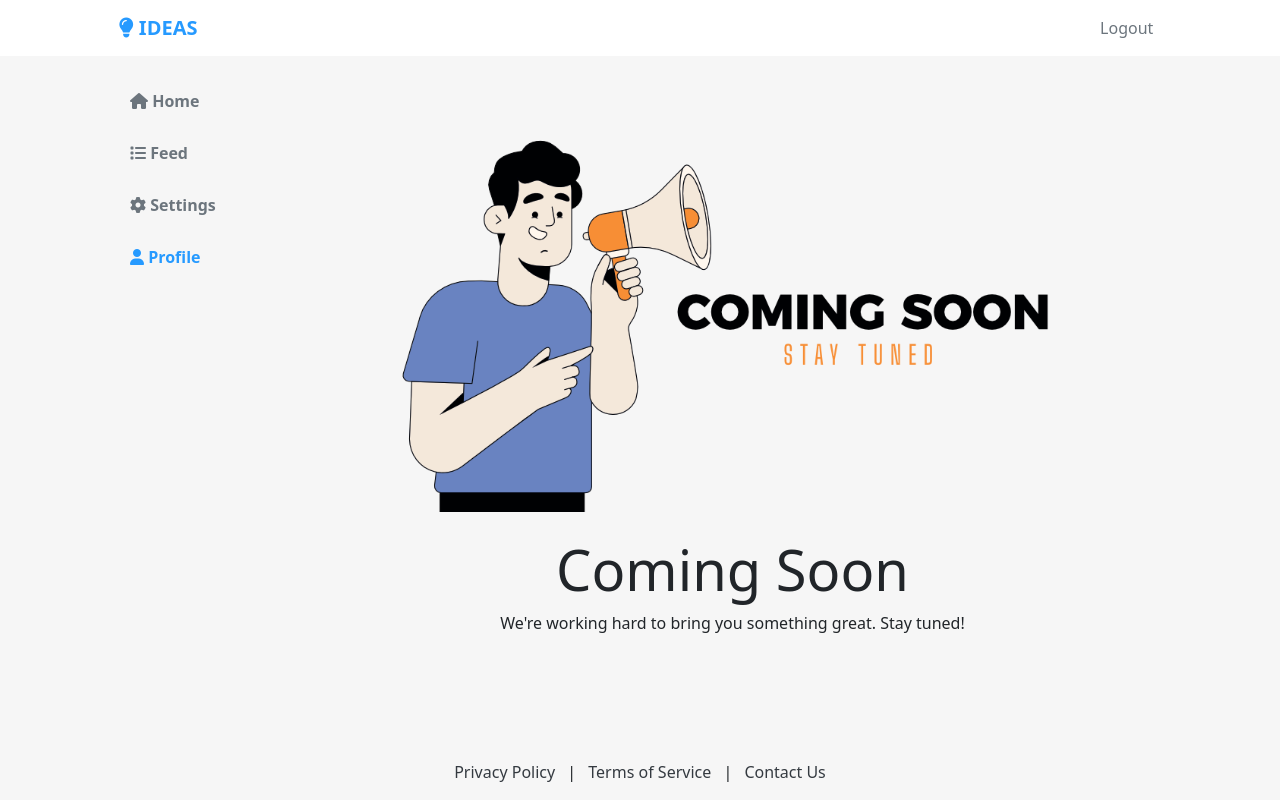
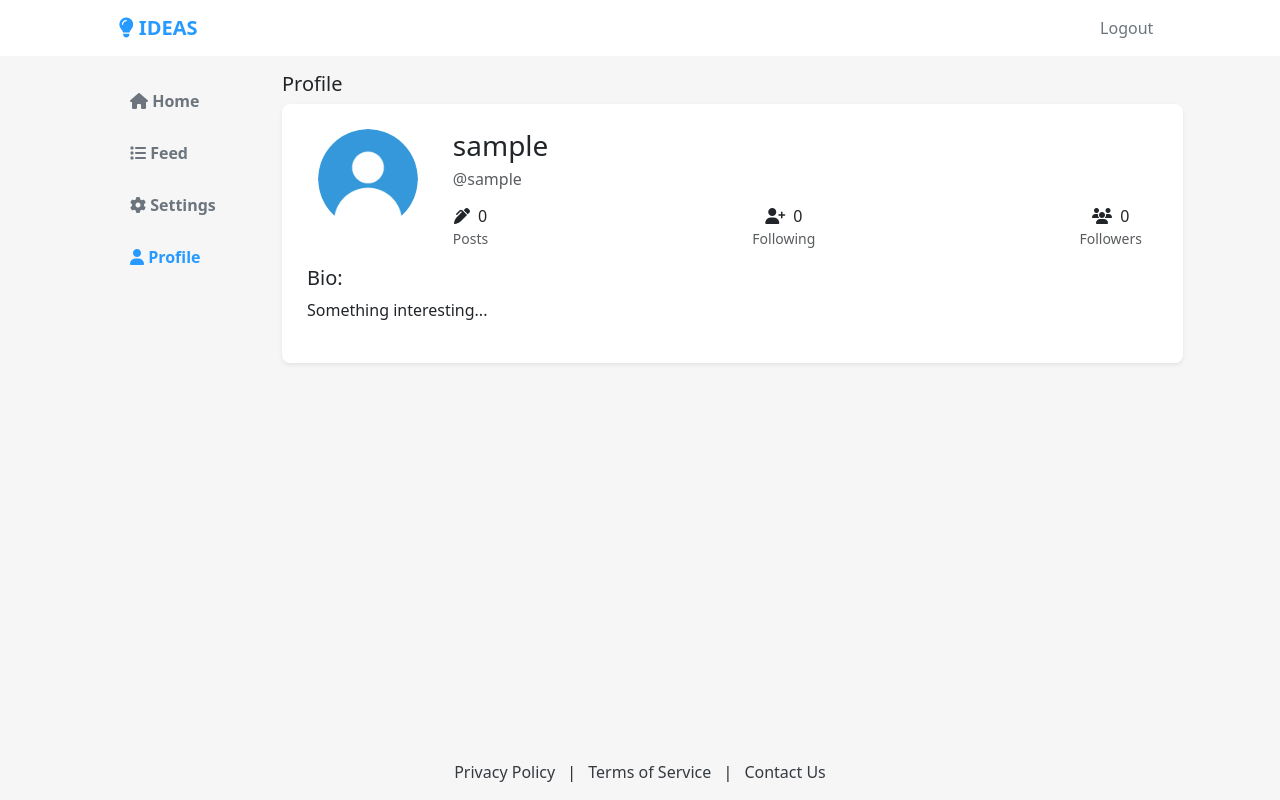
Before and after one commit to NikitaEdin/IdeasSocial, a Flask app: page /profile in a window 1280 px wide. Run offline with Flask 3, Linux system fonts and the light colour scheme; the visitor is signed in with stand-in values (Sample User, id 1); data that the repository does not hold is empty.

Commit message:
Added public profile pages

```diff
--- a/app/routes.py
+++ b/app/routes.py
@@ -45,9 +45,6 @@
     return render_template("home.html", title='Home', current_page='home', posts=posts, form=form)
 
 
-
-
-
 # Authenticaion routes#
 @app.route('/register', methods=['GET', 'POST'])
 def register():
@@ -90,6 +87,7 @@
     return render_template("/auth/login.html", title='Login', form=form)
 
 
+############### USER  ###############
 # Settings
 @app.route("/settings", methods=['GET', 'POST'])
 @login_required
@@ -165,8 +163,56 @@
                            profile_picture_form=profile_picture_form,
                            active_form = active_form)
 
+# Current_User profile
+@app.route("/profile")
+@login_required
+def profile():
+    # Get user posts (if any)
+    posts = Post.query.filter_by(user_id=current_user.id).order_by(Post.date_posted.desc()).all()
+    for post in posts:
+        post.humanized_time = humanize.naturaltime(datetime.utcnow() - post.date_posted)
+    # Stats - total posts
+    total_posts = len(posts)
+    # Stats - Following
+    total_following = 0
+    # Stats - Followers
+    total_followers = 0
 
-########## POSTS
+
+
+    return render_template("/user/profile.html", removeRightMenu=True, current_page='profile',
+                           posts=posts, total_posts=total_posts,
+                           total_following=total_following,
+                           total_followers=total_followers)
+
+
+# Other user public page
+@app.route("/user/<int:id>")
+def user_profile(id):
+    user = User.query.get_or_404(id)  # Get the user or return a 404 if not found
+
+    # Current user trying to access their own profile?
+    if current_user.is_authenticated and current_user.id == user.id:
+        return redirect(url_for('profile'))
+
+    posts = Post.query.filter_by(user_id=user.id).order_by(Post.date_posted.desc()).all()
+    for post in posts:
+        post.humanized_time = humanize.naturaltime(datetime.utcnow() - post.date_posted)
+    # Stats - total posts
+    total_posts = len(posts)
+    # Stats - Following
+    total_following = 0
+    # Stats - Followers
+    total_followers = 0
+
+
+    return render_template("/user/user_profile.html", user=user,
+                           posts=posts, total_posts=total_posts,
+                           total_following=total_following,
+                           total_followers=total_followers)
+
+
+########## POSTS ###############
 @app.route("/post/<int:post_id>")
 def view_post(post_id):
     post = Post.query.get_or_404(post_id)
@@ -181,13 +227,6 @@
 @login_required
 def feed():
     return render_template("/errors/coming_soon.html", removeRightMenu=True, current_page='feed')
-
-## Profile
-@app.route("/profile")
-@login_required
-def profile():
-    return render_template("/errors/coming_soon.html", removeRightMenu=True, current_page='profile')
-
 
 
 # Logout
--- a/app/static/main.css
+++ b/app/static/main.css
@@ -2,6 +2,8 @@
     --accent-colour: #269aff;
     --accent-hover-colour: #2980B9;
     --accent-press-colour: #275F80;
+
+    --success-colour: #03BD5B;
 }
 
 /* ///////////////////// Primary Buttons ///////////////////// */
--- /dev/null
+++ b/app/templates/user/profile.html
@@ -0,0 +1,134 @@
+{% extends 'base_with_menu.html' %}
+
+{% block page_content %}
+
+
+<h5 class="mt-2">Profile</h5>
+
+<!-- Profile -->
+<div class="container px-0">
+    <div class="card shadow-sm rounded-3 p-4" style="border-color: transparent !important;">
+        <div class="row align-items center">
+            <!-- Profile picture -->
+             <div class="col-md-2 d-flex justify-content-center">
+                <img src="{{ current_user.get_pfp() }}" alt="Profile Picture" class="rounded-circle" style="width: 100px; height: 100px;">
+             </div>
+
+             <!-- User name -->
+             <div class="col">
+                {% if current_user.displayname %}
+                <div class="d-flex justify-content-between me-3">
+                    <h3 class="mb-1">{{ current_user.displayname }}</h3>
+
+                    <!-- Buttons -->
+                    <div class="col-md-2 text-end">
+                        <a href="#" class="text-decoration-none text-muted">
+                            <i class="fas fa-edit me-1"></i> Edit Bio
+                        </a>
+                    </div>
+                </div>
+
+                {% else %}
+                    <h3 class="mb-1">{{ current_user.get_full_name() }}</h3>
+                {% endif %}
+
+                <p class="text-muted">@{{ current_user.username }}</p>
+
+                <div class="d-flex justify-content-between text-center mt-3 me-3">
+                    <!-- Total Posts -->
+                    <div class="">
+                        <h6 class="mb-0">
+                            <i class="fas fa-pen-alt me-1"></i> {{ total_posts}}
+                        </h6>
+                        <small class="text-muted">Posts</small>
+                    </div>
+
+                    <!-- Following -->
+                    <div class="">
+                        <h6 class="mb-0">
+                            <i class="fas fa-user-plus me-1"></i> {{ total_following}}
+                        </h6>
+                        <small class="text-muted">Following</small>
+                    </div>
+
+                    <!-- Followers -->
+                    <div class="">
+                        <h6 class="mb-0">
+                            <i class="fas fa-users me-1"></i> {{ total_followers }}
+                        </h6>
+                        <small class="text-muted">Followers</small>
+                    </div>
+                </div>
+             </div>
+        </div>
+
+        <!-- Bio Section -->
+         <div class="row mt-3">
+            <div class="col">
+                <h5>Bio:</h5>
+                <p>Something interesting...</p>
+            </div>
+         </div>
+
+    </div>
+</div>
+
+{% if posts %}
+<hr class="mt-3">
+{% endif %}
+
+
+<!-- User Posts -->
+<div class="mt-3">
+    {% for post in posts %}
+
+    <div class="card card-post my-3">
+        <div class="px-3 pt-2 d-flex justify-content-between align-items-center" >
+          <!-- Header-LEFT (user name & pfp) -->
+            <div class="d-flex align-items-start" >
+                <div class="d-flex align-items-center" >
+                    <img src="{{ post.author.get_pfp() }}" class="me-2 rounded-circle" style="width:50px;">
+                    <a class="card-title d-flex align-content-between">
+                        <a href="#" class="fs-6 text-decoration-none">{{ post.author.get_full_name() }}</a>
+                    </a>
+                </div>
+            </div>
+            <!-- Header-RIGHT (options) -->
+            <div class="d-flex align-items-center ">
+                <a href="{{ url_for('view_post', post_id=post.id) }}" class="text-decoration-none text-muted2">
+                    <i class="fas fa-eye me-1 "></i>
+                    <span>View Post</span>
+                </a>
+            </div>
+
+        </div>
+
+        <!-- Body -->
+        <div class="card-body pt-1">
+             <!-- Post Title -->
+            <h5 class="fw-medium my-0">{{ post.title }}</h5>
+
+            <!-- Post Content -->
+            <p class="fs-6 fw-light text-muted">
+                {{ post.content[:100] }}{% if post.content|length > 100 %}...{% endif %}
+            </p>
+            <div class="d-flex justify-content-between">
+                <div>
+                    <a href="#" class="fw-light nav-link fs-6"> <span class="fas fa-heart me-1">
+                        </span> 100 </a>
+                </div>
+                <div>
+                    <span class="fs-6 fw-light text-muted2"> <span class="fas fa-clock"> </span>
+                        {{ post.humanized_time }}
+                    </span>
+                </div>
+            </div>
+
+        </div>
+    </div>
+
+    {% endfor %}
+</div>
+
+
+{% endblock %}
--- a/app/templates/view_post.html
+++ b/app/templates/view_post.html
@@ -9,7 +9,7 @@
       <!-- Header-LEFT (user name & pfp) -->
         <div class="d-flex align-items-start" >
             <div class="d-flex align-items-center" >
-                <img src="{{ post.author.get_pfp() }}" class="me-2" style="width:50px;">
+                <img src="{{ post.author.get_pfp() }}" class="me-2 rounded-circle" style="width:50px;">
                 <a class="card-title d-flex align-content-between">
                     <a href="#" class="fs-6 text-decoration-none">{{ post.author.get_full_name() }}</a>
                 </a>
```
Also changed, not shown: app/templates/home.html (+5 -5 lines), app/templates/user/user_profile.html (added, +137 -0 lines).
